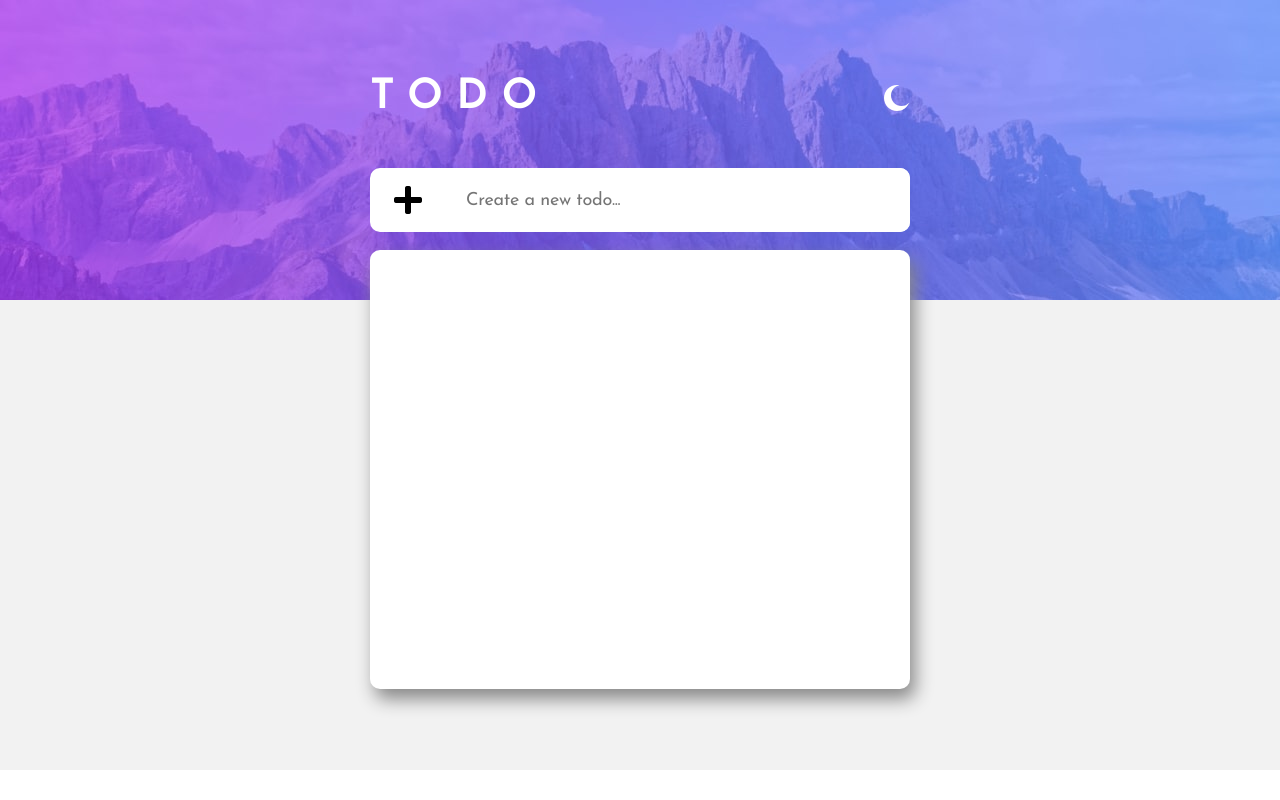
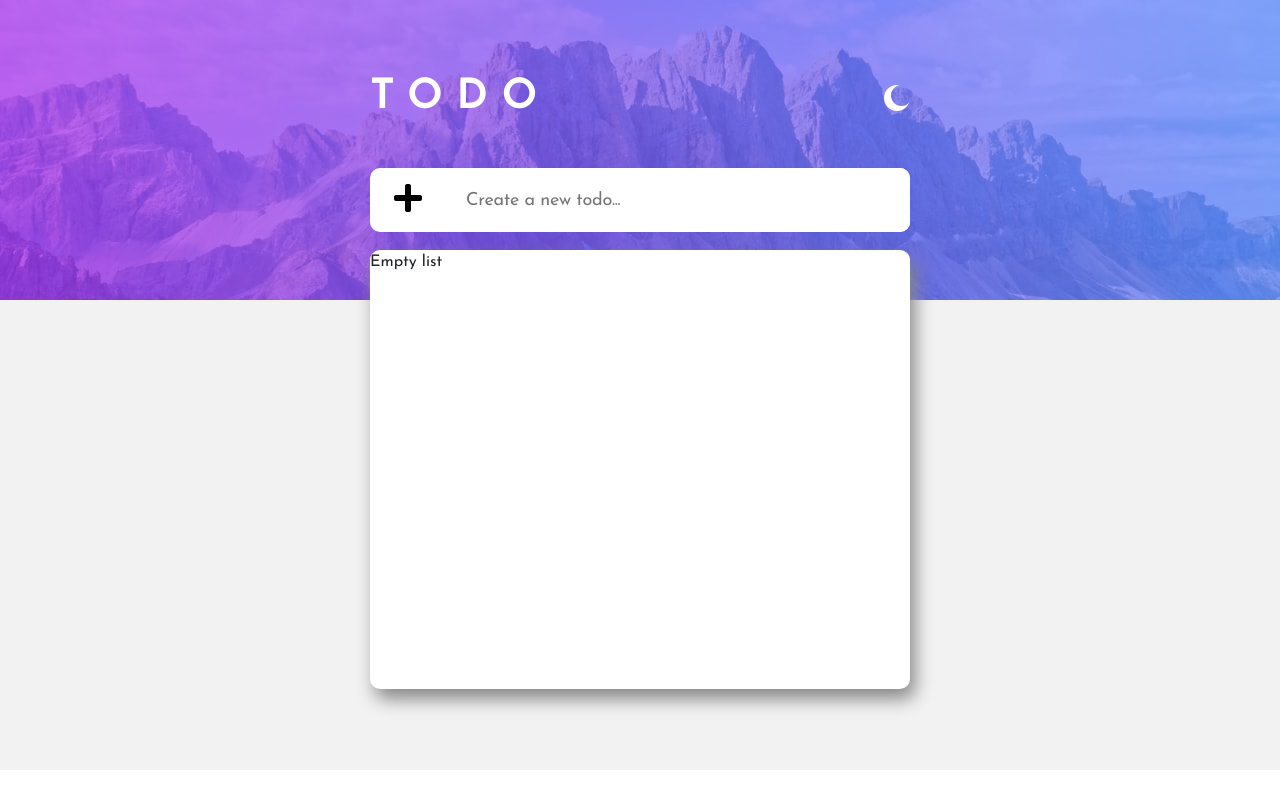
Before and after one commit to aginamena/TodoList-MERN, a React (Create React App) app: page / in a window 1280 px wide. Built offline with nearby package versions, Linux system fonts and the light colour scheme.

Commit message:
front end is now able to talk to backend

```diff
--- a/package.json
+++ b/package.json
@@ -8,6 +8,7 @@
     "@testing-library/user-event": "^12.8.3",
     "axios": "^0.24.0",
     "bootstrap": "^5.1.3",
+    "query-string": "^7.0.1",
     "react": "^17.0.2",
     "react-dom": "^17.0.2",
     "react-scripts": "4.0.3",
--- a/src/App.js
+++ b/src/App.js
@@ -6,6 +6,7 @@ import Todos from './components/Todos';
 
 
 function App() {
+  const [todos, setTodos] = useState();
   const [background, setBackground] = useState("sun");
   return (
     <div className="App"
@@ -14,8 +15,9 @@ function App() {
       <Header
         changeBackground={newBackground => setBackground(newBackground)}
         currentBackground={background}
+        setNewTodos={newList => setTodos(newList)}
       />
-      <Todos />
+      <Todos listOfTodos={todos} />
     </div>
   );
 }
--- a/src/components/Header.js
+++ b/src/components/Header.js
@@ -1,8 +1,26 @@
 import React, { useState } from "react";
 import "../styles/Header.scss";
 import axios from 'axios';
+import queryString from 'query-string';
 
 export default function Header(props) {
+    const [todos, setTodos] = useState([]);
+    async function handleSubmit(event) {
+        event.preventDefault();
+        const inputValue = document.querySelector("#newTodoItem").value;
+        const options = {
+            method: "POST",
+            headers: {
+                'Content-Type': 'application/json'
+            },
+            body: JSON.stringify({ description: inputValue })
+        }
+        const response = await fetch("http://localhost:4000/Todo/add", options);
+        const data = await response.json();
+        const newDate = [...todos, data];
+        setTodos(newDate);
+        props.setNewTodos(newDate);
+    }
     return (
         <header
             style={props.currentBackground === "sun" ? { backgroundImage: "url(./images/bg-desktop-light.jpg)" } :
@@ -26,18 +44,21 @@ export default function Header(props) {
 
                     }
                 </div>
+                <form onSubmit={handleSubmit}>
                     <div id="headerbottomCmp"
                         style={props.currentBackground === "sun" ? { backgroundColor: "white" } :
                             { backgroundColor: "#25273D" }}
                     >
-                    <i className="fas fa-plus fa-2x search-icon" style={props.currentBackground === "sun" ?
-                        { color: "black" } : { color: "#C8CBE7" }}></i>
+                        <button type="submit"><i className="fas fa-plus fa-2x search-icon" style={props.currentBackground === "sun" ?
+                            { color: "black" } : { color: "#C8CBE7" }}></i></button>
                         <input type="text" placeholder="Create a new todo..."
                             style={props.currentBackground === "sun" ?
                                 { backgroundColor: "white", color: "#494C6B" } :
                                 { backgroundColor: "#25273D", color: "#C8CBE7" }}
+                            name="newTodoItem" id="newTodoItem"
                         />
                     </div>
+                </form>
             </div>
         </header>
     )
--- /dev/null
+++ b/src/components/TodoItem.js
@@ -0,0 +1,12 @@
+import React from "react";
+import "../styles/TodoItem.scss";
+
+export default function TodoItem(props) {
+    return (
+        <div className="todos">
+            <i className="far fa-circle fa-lg todoCheckbox" />
+            <span className="todosName">{props.name} </span>
+            <i className="fas fa-times fa-lg deleteTodo"></i>
+        </div>
+    )
+}
--- a/src/components/Todos.js
+++ b/src/components/Todos.js
@@ -1,10 +1,16 @@
 import React from 'react'
 import "../styles/Todos.scss";
+import TodoItem from './TodoItem';
 
-function Todos() {
+
+function Todos(props) {
     return (
         <div id="todos">
-
+            {
+                props.listOfTodos ? props.listOfTodos.map(todo =>
+                    <TodoItem name={todo.name} key={todo.id} id={todo.id} />
+                ) : <div>Empty list</div>
+            }
         </div>
     )
 }
--- a/src/styles/Header.scss
+++ b/src/styles/Header.scss
@@ -26,6 +26,10 @@
     display: flex;
     align-items: center;
     border-radius: 10px;
+    & > button {
+      border: 0;
+      background-color: white;
+    }
     input {
       width: 100%;
       height: 64px;
--- /dev/null
+++ b/src/styles/TodoItem.scss
@@ -0,0 +1,30 @@
+.todos {
+  border-bottom: 0.5px solid #979797;
+  padding: 20px;
+  position: relative;
+  cursor: pointer;
+  & > .todoCheckbox {
+    margin-right: 20px;
+    border-radius: 50px;
+  }
+  .fa-circle path {
+    stroke: blue;
+    stroke-width: 30px;
+  }
+
+  .todosName {
+    font-size: 18px;
+    letter-spacing: -0.25px;
+    color: #494c6b;
+  }
+  .deleteTodo {
+    display: none;
+    position: absolute;
+    right: 20px;
+    top: 50%;
+    transform: translateY(-50%);
+  }
+}
+.todos:hover .deleteTodo {
+  display: block;
+}
--- a/src/styles/Todos.scss
+++ b/src/styles/Todos.scss
@@ -9,4 +9,5 @@
   top: 250px;
   transform: translateX(-50%);
   box-shadow: 5px 10px 18px #888888;
+  overflow: auto;
 }
```
Also changed, not shown: 1 other file (tests, documents, lock files or other folders). Lines whose indentation alone changed are shown as unchanged.
